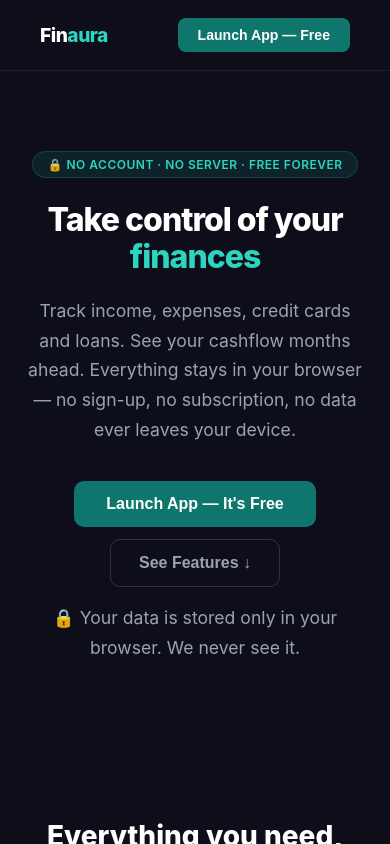
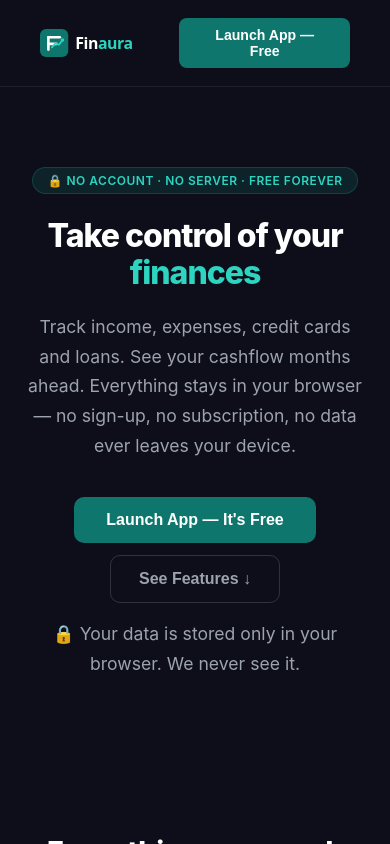
Before and after one commit to Ginger-Vampire-Ninja/mypersonalfinance, a plain HTML site: page index.html in a window 390 px wide. Shown: the top 844 px of the page. Drawn offline with Linux system fonts and the light colour scheme.

Commit message:
Feature - Add logo and nav bar updates
Addition of logo and navigation bar updates

```diff
--- a/index.html
+++ b/index.html
@@ -23,6 +23,9 @@
   <meta name="twitter:description" content="Track income, expenses, credit cards and loans. Cashflow forecasting built in. No account, no server — 100% private.">
   <meta name="twitter:image" content="https://finaura.app/og-image.svg">
 
+  <!-- Favicon -->
+  <link rel="icon" href="favicon.svg" type="image/svg+xml">
+
   <!-- Canonical -->
   <link rel="canonical" href="https://finaura.app/">
 
@@ -45,7 +48,17 @@
 <div id="landing-overlay">
 
   <nav class="lp-nav">
-    <div class="lp-logo">Fin<span>aura</span></div>
+    <div class="lp-logo">
+      <svg viewBox="0 0 158 34" height="30" xmlns="http://www.w3.org/2000/svg" aria-label="Finaura">
+        <rect x="0" y="1" width="32" height="32" rx="7" fill="#0F766E"/>
+        <rect x="8" y="9" width="16" height="3" rx="1.5" fill="white"/>
+        <rect x="8" y="9" width="3" height="17" rx="1.5" fill="white"/>
+        <rect x="8" y="16.5" width="12" height="3" rx="1.5" fill="white"/>
+        <polyline points="13.5,22 17.5,17.5 21.5,19 25.5,13.5" fill="none" stroke="#2DD4BF" stroke-width="2" stroke-linecap="round" stroke-linejoin="round"/>
+        <circle cx="25.5" cy="13.5" r="2" fill="#2DD4BF"/>
+        <text x="40" y="24" font-family="system-ui,-apple-system,sans-serif" font-size="18" font-weight="700" letter-spacing="-0.5"><tspan fill="white">Fin</tspan><tspan fill="#2DD4BF">aura</tspan></text>
+      </svg>
+    </div>
     <button class="lp-nav-cta" onclick="launchApp()">Launch App — Free</button>
   </nav>
 
@@ -130,18 +143,28 @@
 
   <!-- Sidebar -->
   <aside class="sidebar">
-    <div class="sidebar-logo">Fin<span>aura</span></div>
+    <div class="sidebar-logo">
+      <svg viewBox="0 0 158 34" height="30" xmlns="http://www.w3.org/2000/svg" aria-label="Finaura">
+        <rect x="0" y="1" width="32" height="32" rx="7" fill="rgba(255,255,255,0.15)"/>
+        <rect x="8" y="9" width="16" height="3" rx="1.5" fill="white"/>
+        <rect x="8" y="9" width="3" height="17" rx="1.5" fill="white"/>
+        <rect x="8" y="16.5" width="12" height="3" rx="1.5" fill="white"/>
+        <polyline points="13.5,22 17.5,17.5 21.5,19 25.5,13.5" fill="none" stroke="#2DD4BF" stroke-width="2" stroke-linecap="round" stroke-linejoin="round"/>
+        <circle cx="25.5" cy="13.5" r="2" fill="#2DD4BF"/>
+        <text x="40" y="24" font-family="system-ui,-apple-system,sans-serif" font-size="18" font-weight="700" letter-spacing="-0.5"><tspan fill="white">Fin</tspan><tspan fill="#2DD4BF">aura</tspan></text>
+      </svg>
+    </div>
     <nav class="sidebar-nav">
 
       <div class="nav-group" id="navg-overview">
-        <div class="nav-section" onclick="toggleNavGroup('overview')">Overview <span class="nav-chevron">▾</span></div>
+        <div class="nav-section" onclick="toggleNavGroup('overview')">Overview <span class="nav-dot"></span></div>
         <div class="nav-group-items">
           <div class="nav-item active" onclick="navigate('dashboard')"><span class="icon">📊</span> Dashboard</div>
         </div>
       </div>
 
       <div class="nav-group" id="navg-transactions">
-        <div class="nav-section" onclick="toggleNavGroup('transactions')">Transactions <span class="nav-chevron">▾</span></div>
+        <div class="nav-section" onclick="toggleNavGroup('transactions')">Transactions <span class="nav-dot"></span></div>
         <div class="nav-group-items">
           <div class="nav-item" onclick="navigate('recurring')"><span class="icon">🔁</span> Recurring</div>
           <div class="nav-item" onclick="navigate('oneoff')"><span class="icon">📋</span> One-off</div>
@@ -149,19 +172,19 @@
       </div>
 
       <div class="nav-group" id="navg-debt">
-        <div class="nav-section" onclick="toggleNavGroup('debt')">Debt <span class="nav-chevron">▾</span></div>
+        <div class="nav-section" onclick="toggleNavGroup('debt')">Debt <span class="nav-dot"></span></div>
         <div class="nav-group-items">
           <div class="nav-subgroup" id="navg-sub-creditcards">
-            <div class="nav-subsection" onclick="toggleNavSubgroup('creditcards')"><span>Credit Cards</span> <span class="nav-chevron">▾</span></div>
+            <div class="nav-subsection" onclick="toggleNavSubgroup('creditcards')"><span>Credit Cards</span> <span class="nav-dot"></span></div>
             <div class="nav-subgroup-items">
               <div class="nav-item sub" onclick="navigate('credit')"><span class="icon">💳</span> Manage Credit Cards</div>
-              <div class="nav-item sub" onclick="navigate('cctransactions')"><span class="icon">🧾</span> Manage CC Transactions</div>
-              <div class="nav-item sub" onclick="navigate('deals')"><span class="icon">🏷️</span> Manage Interest Free Periods</div>
+              <div class="nav-item sub" onclick="navigate('cctransactions')"><span class="icon">🧾</span> Manage Transactions</div>
+              <div class="nav-item sub" onclick="navigate('deals')"><span class="icon">🏷️</span> Manage 0% Periods</div>
               <div class="nav-item sub" onclick="navigate('calculators')"><span class="icon">🧮</span> Calculators</div>
             </div>
           </div>
           <div class="nav-subgroup" id="navg-sub-loans">
-            <div class="nav-subsection" onclick="toggleNavSubgroup('loans')"><span>Loans</span> <span class="nav-chevron">▾</span></div>
+            <div class="nav-subsection" onclick="toggleNavSubgroup('loans')"><span>Loans</span> <span class="nav-dot"></span></div>
             <div class="nav-subgroup-items">
               <div class="nav-item sub" onclick="navigate('loans')"><span class="icon">🏦</span> Manage Loans</div>
             </div>
@@ -170,7 +193,7 @@
       </div>
 
       <div class="nav-group" id="navg-planning">
-        <div class="nav-section" onclick="toggleNavGroup('planning')">Planning <span class="nav-chevron">▾</span></div>
+        <div class="nav-section" onclick="toggleNavGroup('planning')">Planning <span class="nav-dot"></span></div>
         <div class="nav-group-items">
           <div class="nav-item" onclick="navigate('cashflow')"><span class="icon">📈</span> Cashflow</div>
         </div>
--- a/styles.css
+++ b/styles.css
@@ -10,8 +10,8 @@
 .sidebar-toggle { position: fixed; top: 14px; left: 14px; z-index: 200; background: rgba(255,255,255,0.92); border: 1px solid rgba(255,255,255,0.3); color: #0F766E; width: 32px; height: 32px; border-radius: 7px; cursor: pointer; font-size: 1.1rem; display: flex; align-items: center; justify-content: center; transition: left 0.25s ease, background 0.15s; user-select: none; }
 .sidebar-toggle:hover { background: #fff; color: #0D6560; }
 .app:not(.sidebar-collapsed) .sidebar-toggle { left: 196px; }
-.sidebar-logo { padding: 24px 22px 18px; font-size: 1.25rem; font-weight: 700; border-bottom: 1px solid rgba(255,255,255,0.15); color: #fff; }
-.sidebar-logo span { color: #2DD4BF; }
+.sidebar-logo { padding: 20px 22px 16px; border-bottom: 1px solid rgba(255,255,255,0.15); display: flex; align-items: center; }
+.sidebar-logo svg { display: block; }
 .sidebar-nav { flex: 1; padding: 12px 0; overflow-y: auto; }
 .nav-section { display: flex; align-items: center; justify-content: space-between; padding: 10px 14px 4px 22px; font-size: 0.68rem; text-transform: uppercase; letter-spacing: 1px; color: rgba(255,255,255,0.55); font-weight: 700; cursor: pointer; user-select: none; }
 .nav-item { display: flex; align-items: center; gap: 10px; padding: 11px 22px; cursor: pointer; font-size: 0.9rem; color: rgba(255,255,255,0.8); transition: all 0.15s; border-left: 3px solid transparent; }
@@ -20,15 +20,15 @@
 .nav-item .icon { font-size: 1rem; width: 18px; text-align: center; }
 /* Sub-section header inside a nav group */
 .nav-subsection { padding: 8px 22px 3px 26px; font-size: 0.68rem; text-transform: uppercase; letter-spacing: 0.8px; color: rgba(255,255,255,0.45); font-weight: 700; display: flex; align-items: center; justify-content: space-between; cursor: pointer; user-select: none; }
-.nav-subsection::before { content: ''; display: inline-block; width: 12px; height: 1px; background: rgba(255,255,255,0.25); flex-shrink: 0; }
+.nav-group + .nav-group { border-top: 1px solid rgba(255,255,255,0.1); margin-top: 4px; padding-top: 4px; }
 /* Indented child items under a sub-section */
 .nav-item.sub { padding-left: 34px; font-size: 0.85rem; }
 /* Collapsible nav groups — CSS drives visibility, JS only toggles the class */
-.nav-chevron { font-size: 0.65rem; opacity: 0.6; transition: transform 0.2s; flex-shrink: 0; display: inline-block; }
+.nav-dot { width: 5px; height: 5px; border-radius: 50%; background: #2DD4BF; flex-shrink: 0; transition: background 0.2s; }
 .nav-group.collapsed .nav-group-items { display: none; }
-.nav-group.collapsed > .nav-section .nav-chevron { transform: rotate(-90deg); }
+.nav-group.collapsed > .nav-section .nav-dot { background: rgba(255,255,255,0.3); }
 .nav-subgroup.collapsed .nav-subgroup-items { display: none; }
-.nav-subgroup.collapsed > .nav-subsection .nav-chevron { transform: rotate(-90deg); }
+.nav-subgroup.collapsed > .nav-subsection .nav-dot { background: rgba(255,255,255,0.3); }
 .sidebar-footer { padding: 14px 22px; font-size: 0.72rem; color: rgba(255,255,255,0.5); border-top: 1px solid rgba(255,255,255,0.12); }
 
 /* Main */
@@ -186,8 +186,8 @@
 #landing-overlay { position: fixed; inset: 0; z-index: 10000; background: #0e0e1a; color: #fff; overflow-y: auto; display: flex; flex-direction: column; }
 #landing-overlay.hidden { display: none; }
 .lp-nav { display: flex; align-items: center; justify-content: space-between; padding: 18px 40px; border-bottom: 1px solid rgba(255,255,255,0.07); }
-.lp-logo { font-size: 1.2rem; font-weight: 800; letter-spacing: -0.5px; }
-.lp-logo span { color: #2DD4BF; }
+.lp-logo { display: flex; align-items: center; }
+.lp-logo svg { display: block; }
 .lp-nav-cta { background: #0F766E; color: #fff; border: none; padding: 9px 20px; border-radius: 8px; font-size: 0.88rem; font-weight: 600; cursor: pointer; transition: background 0.15s; }
 .lp-nav-cta:hover { background: #0D6560; }
 .lp-hero { text-align: center; padding: 80px 24px 60px; max-width: 720px; margin: 0 auto; }
```
Also changed, not shown: favicon.svg (added).
